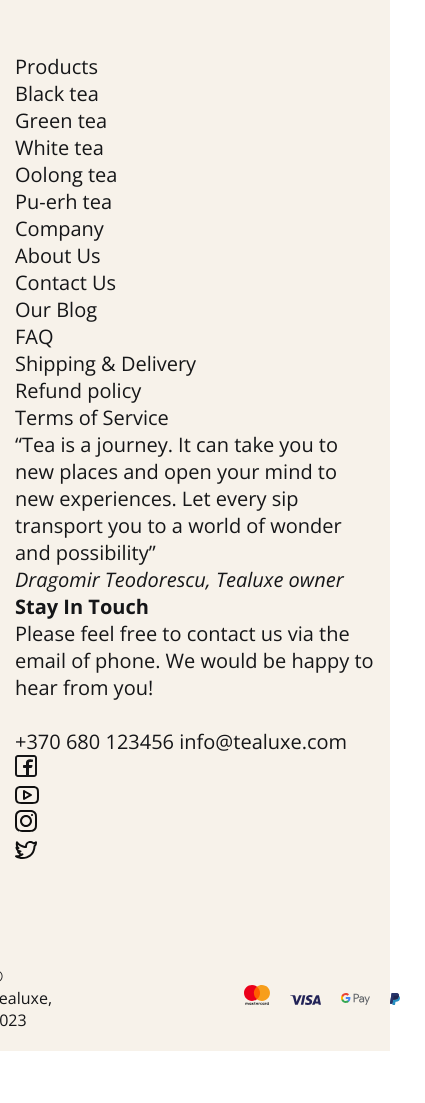
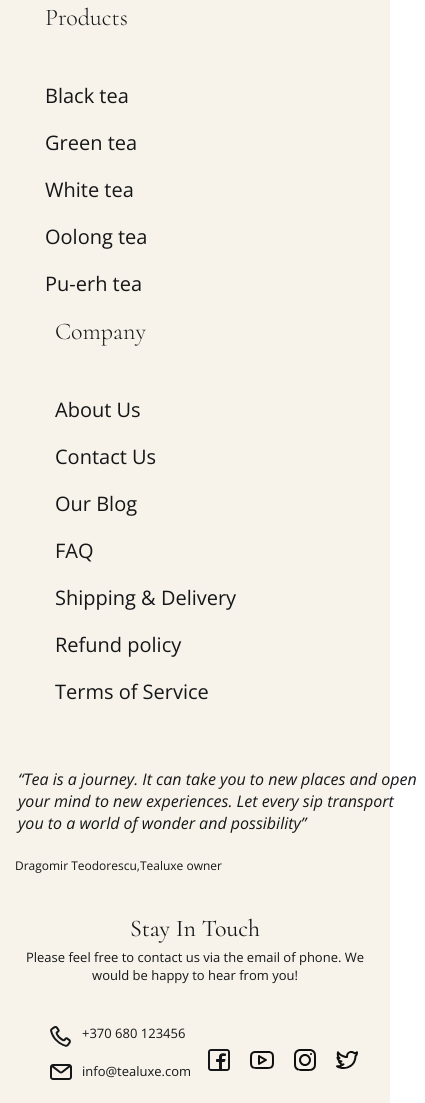
Before and after one commit to 0668398914/tea, a plain HTML site: page index.html in a window 390 px wide. Shown: the part 4728-5831 px from the top of the page, 425 px wide, since content can reach past the window. Before the commit the page ends 5779 px from the top, so only its background shows below. Drawn offline with nearby package versions, Linux system fonts and the light colour scheme.

Commit message:
Add files via upload

```diff
--- a/css/style.css
+++ b/css/style.css
@@ -422,7 +422,114 @@ body{
 
 .footer__inner{
     margin-bottom: 100px;
+    display: grid;
+    grid-template-columns: repeat(4, 1fr);
+    gap: 0 40px;
 }
+
+.footer__products-title,
+.footer__company-title{
+    font-size: 24px;
+    font-family: "Cormorant", sans-serif;
+    margin-bottom: 50px;
+}
+
+.footer__products-item,
+.footer__company-item{
+    margin-bottom: 20px;
+}
+
+
+/* .footer__blockquote{
+
+} */
+
+
+.footer__blockquote-text{
+    margin-top: 80px;
+    font-style: italic;
+    margin-bottom: 20px;
+}
+
+.footer__blockquote-author{
+    font-size: 12px;
+    font-style:normal ;
+}
+
+.footer__blockquote-author span{
+    display: block;
+}
+
+.footer__contacts-title{
+    font-weight: 400;
+    font-size: 24px;
+    font-family: "Cormorant", sans-serif;
+    margin-bottom: 50px;
+}
+
+.footer__contacts-text{
+    font-size: 13px;
+    margin-bottom: 20px;
+}
+
+
+.footer__nav{
+    display: flex;
+    flex-wrap: wrap;
+}
+
+.footer__nav-logo{
+    margin-right: 40px;
+}
+
+
+.footer__nav-contacts{
+    margin-top: 20px;
+}
+
+
+.footer__nav-phone,
+.footer__nav-email{
+    font-size: 13px;
+    position: relative;
+    padding-left: 32px;
+    display: block;
+    margin-bottom: 20px;
+}
+
+.footer__nav-phone::before,
+.footer__nav-email::before{
+    content: "";
+    position: absolute;
+    left: 0;
+    top: 2px;
+    width: 22px;
+    height: 16px;
+    background-image: url(../images/email.svg);
+}
+
+.footer__nav-phone::before{
+    background-image: url(../images/phone.svg);
+    width: 21px;
+    height: 21px;
+}
+
+.footer__social{
+    margin-top: 40px;
+    margin-left: 97px;
+}
+
+.footer__social-list{
+    display: flex;
+    align-items: center;
+    gap: 0 20px;
+}
+
+
+.footer__social-link{
+    display: grid;
+}
+
 
 .footer__bottom{
     display: flex;
@@ -431,6 +538,10 @@ body{
 .footer__copy{
     margin-right: 192px;
     font-size: 16px;
+}
+
+.partners-logo__item2{
+    display: flex;
 }
 
 .partners-logo{
@@ -530,6 +641,26 @@ body{
 
     .prioritise__list{
         gap: 30px 210px;
+    }
+
+    .footer__blockquote{
+        width: 270px;
+    }
+
+    .footer__blockquote-text{
+        margin-top: 0;
+    }
+
+    .footer__inner{
+        margin-bottom: 55px;
+    }
+
+    .footer__copy{
+        margin-right: 85px;
+    }
+
+    .footer__nav-logo{
+        margin-right: 35px;
     }
 
 
@@ -876,12 +1007,64 @@ body{
         gap: 40px 100px;
     }
 
+    .footer{
+        padding-top: 50px;
+    }
+
 
     .footer__bottom{
         justify-content: center;
         align-items: center;
     }
 
+    .footer__inner{
+        display: flex;
+        flex-wrap: wrap;
+        /* justify-content: center; */
+    }
+
+    .footer__blockquote-text{
+        padding:3px;
+        margin-right: 5px;
+        margin-top: 40px;
+        width: 410px;
+        font-size: 16px;
+        font-style: italic;
+    }
+
+    .footer__products{
+        margin-left: 30px;
+    }
+
+    .footer__company{
+        margin-left: 20px;
+    }
+
+    .footer__blockquote-author{
+        display: flex;
+    }
+
+    .footer__contacts-title{
+        display: flex;
+        margin-top: 40px;
+        margin-bottom: 5px;
+        justify-content: center;
+    }
+
+    .footer__contacts-text{
+        text-align: center;
+
+    }
+
+    .footer__nav{
+        justify-content: center;
+    }
+
+    .footer__social{
+        padding: 5px;
+        margin: auto;
+        margin-top: 40px;
+    }
 
 
 }
--- a/index.html
+++ b/index.html
@@ -278,8 +278,8 @@
   <div class="container">
     <div class="footer__inner">
       <ul class="footer__products">
-        <li class="footer__products-title"></li>
-        Products
+        <li class="footer__products-title">Products</li>
+
         <li class="footer__products-item"><a href="#" class="footer__products-link">Black tea</a></li>
         <li class="footer__products-item"><a href="#" class="footer__products-link">Green tea</a></li>
         <li class="footer__products-item"><a href="#" class="footer__products-link">White tea</a></li>
@@ -289,8 +289,7 @@
       <ul class="footer__company">
 
         <ul class="footer__company">
-          <li class="footer__company-title"></li>
-          Company
+          <li class="footer__company-title">Company</li>
           <li class="footer__company-item"><a href="#" class="footer__products-link">About Us</a></li>
           <li class="footer__company-item"><a href="#" class="footer__products-link">Contact Us</a></li>
           <li class="footer__company-item"><a href="#" class="footer__products-link">Our Blog</a></li>
@@ -306,7 +305,7 @@
           Let every sip transport you to a world of wonder and possibility”
         </p>
         <cite class="footer__blockquote-author">
-          Dragomir Teodorescu, Tealuxe owner
+          Dragomir Teodorescu, <span>Tealuxe owner</span>
         </cite>
       </blockquote>
       <div class="footer__contacts">
@@ -342,7 +341,7 @@
     <div class="footer__bottom">
       <p class="footer__copy">© Tealuxe, 2023</p>
       <ul class="partners-logo">
-        <li class="partners-logo__item"><img src="images/partners-1.svg" alt=""></li>
+        <li class="partners-logo__item2"><img src="images/partners-1.svg" alt=""></li>
         <li class="partners-logo__item"><img src="images/partners-2.svg" alt=""></li>
         <li class="partners-logo__item"><img src="images/partners-3.svg" alt=""></li>
         <li class="partners-logo__item"><img src="images/partners-4.svg" alt=""></li>
```
